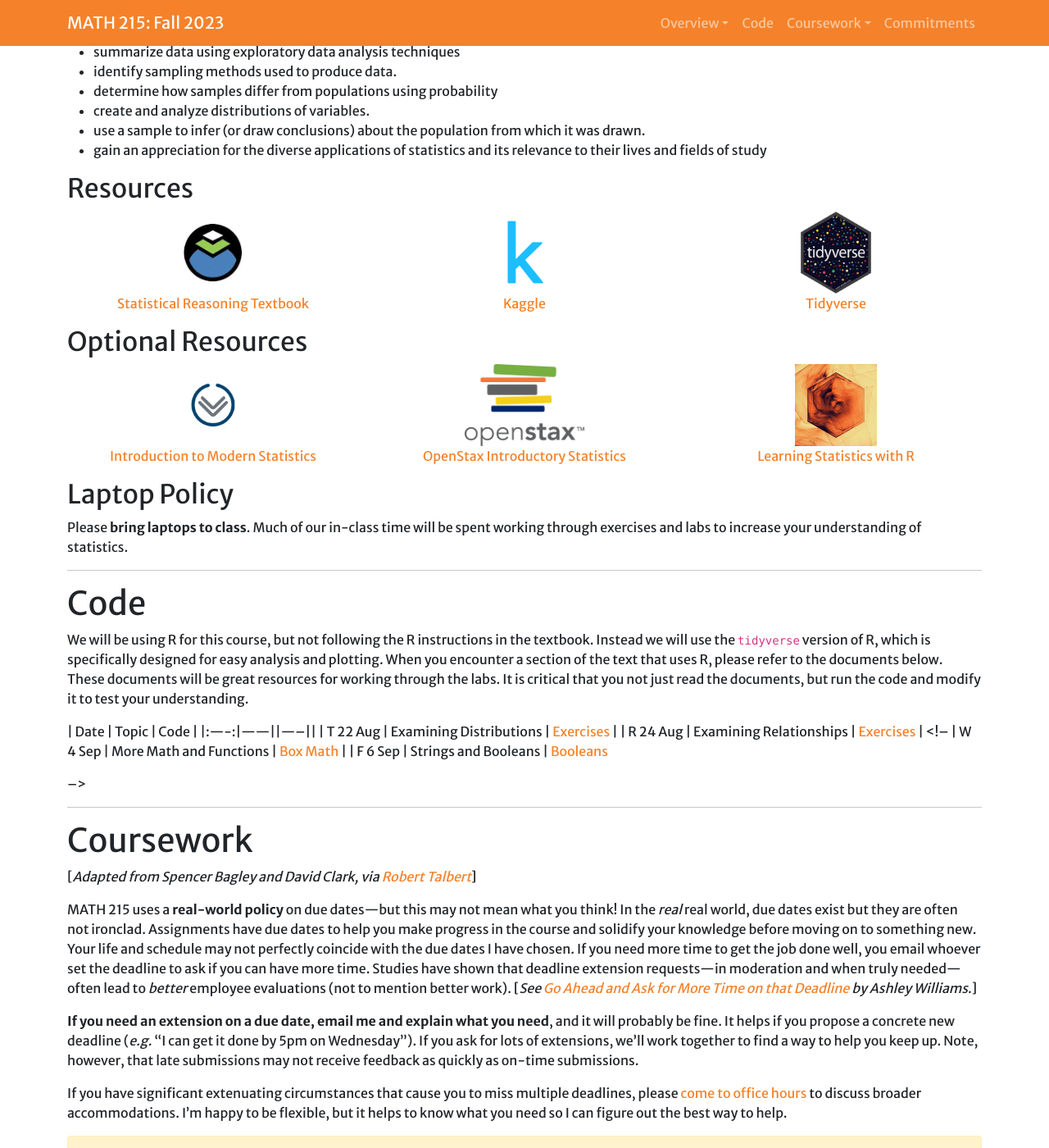
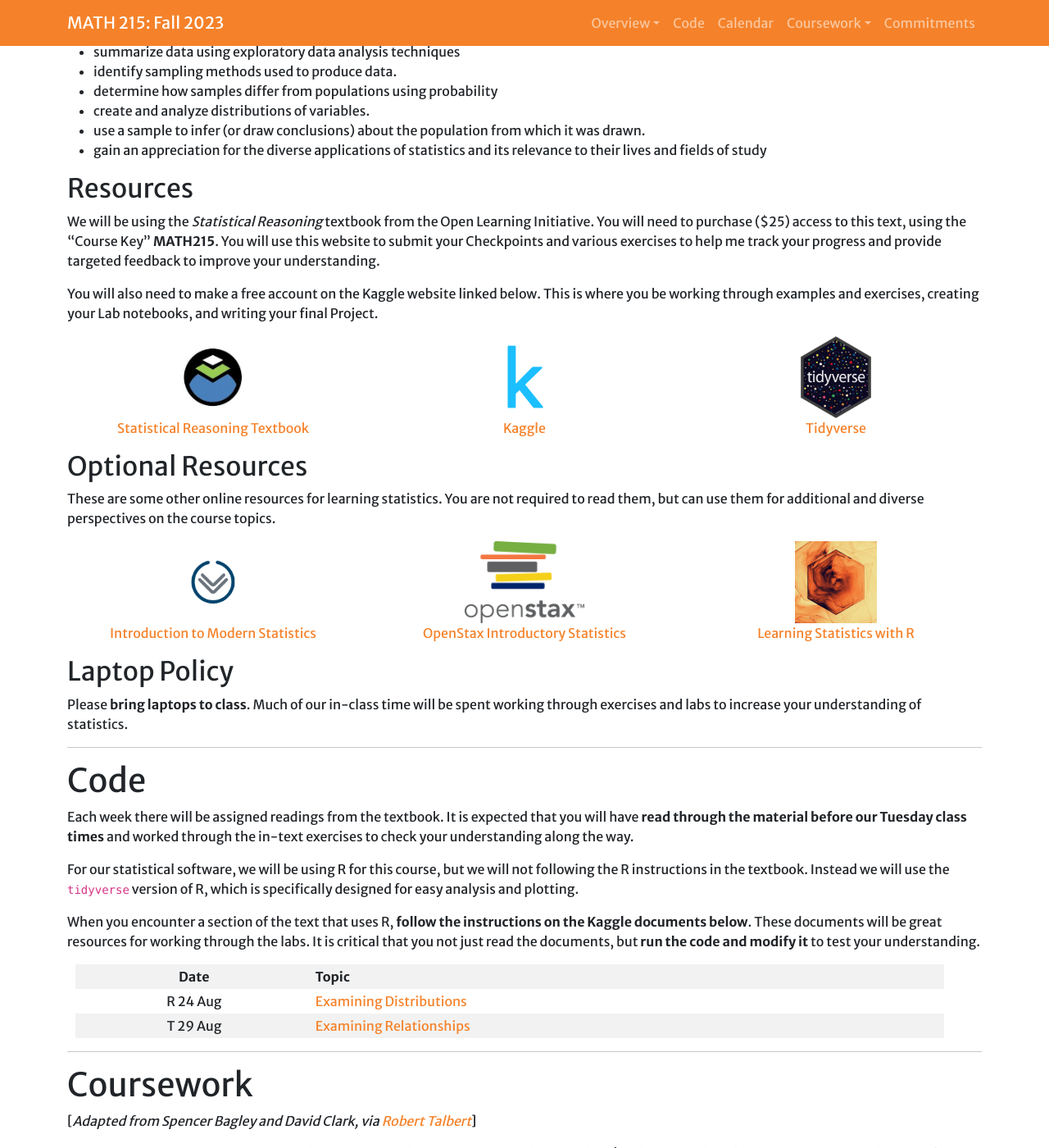
Before and after one commit to Hendrix-CS/math215, a Jekyll site: the page built from index.md, in a window 1280 px wide and 1400 px high, scrolled down 699 px. Shown: the whole window at 82% size. Built offline with Jekyll 4.4.1, drawn with Linux system fonts in a browser that asks for light colours; a script that is not in the unit is left out; some of the changed text lies outside the part shown.

Commit message:
Labs, Checkpoints, Textbook code

```diff
--- a/_config.yml
+++ b/_config.yml
@@ -40,6 +40,8 @@ navigation:
         url: '#resources'
   - page: Code
     url: '#inclasscode'
+  - page: Calendar
+    url: 'https://app.teamgantt.com/public/projects/calendar/2023-08-13?ids=3632637&projectIds=3632637&publicKeys=xejRn6hKircu&prefs=P2lkcz0zNjMyNjM3JnB1YmxpY19rZXlzPXhlalJuNmhLaXJjdQ%3D%3D'
   - title: Coursework
     subfolderitems:
       - page: Checkpoints
--- a/index.md
+++ b/index.md
@@ -27,31 +27,36 @@ By the end of this course, students will
 
 ## <a name="resources">Resources</a>
 
+We will be using the *Statistical Reasoning* textbook from the Open Learning Initiative. You will need to purchase ($25) access to this text, using the "Course Key" **MATH215**. You will use this website to submit your Checkpoints and various exercises to help me track your progress and provide targeted feedback to improve your understanding.
+
+You will also need to make a free account on the Kaggle website linked below. This is where you be working through examples and exercises, creating your Lab notebooks, and writing your final Project.
+
 {% include resources.html content=site.resources %}
 
 ## <a name="additional-resources">Optional Resources</a>
+
+These are some other online resources for learning statistics. You are not required to read them, but can use them for additional and diverse perspectives on the course topics.
 
 {% include resources.html content=site.extra-resources %}
 
 ## Laptop Policy
 
 Please **bring laptops to class**. Much of our in-class time will be spent working through exercises and labs to increase your understanding of statistics.
+
 <hr>
 
 # <a name="inclasscode">Code</a>
 
-We will be using R for this course, but not following the R instructions in the textbook. Instead we will use the `tidyverse` version of R, which is specifically designed for easy analysis and plotting. When you encounter a section of the text that uses R, please refer to the documents below. These documents will be great resources for working through the labs. It is critical that you not just read the documents, but run the code and modify it to test your understanding.
+Each week there will be assigned readings from the textbook. It is expected that you will have **read through the material before our Tuesday class times** and worked through the in-text exercises to check your understanding along the way.
 
+For our statistical software, we will be using R for this course, but we will not following the R instructions in the textbook. Instead we will use the `tidyverse` version of R, which is specifically designed for easy analysis and plotting.
 
-| Date | Topic | Code |
-|:----:|------||-----||
-| T 22 Aug | Examining Distributions | [Exercises](https://www.kaggle.com/code/markgoadrich/math-215-examining-distributions) |
-| R 24 Aug | Examining Relationships | [Exercises](https://www.kaggle.com/code/markgoadrich/math-215-examining-relationships) |
-<!--
-| W 4 Sep | More Math and Functions | [Box Math](https://boxmath-yorgey.notebooks.azure.com/j/notebooks/BoxMath.ipynb) |
-| F 6 Sep | Strings and Booleans | [Booleans](https://booleans-yorgey.notebooks.azure.com/j/notebooks/Strings%20and%20Booleans.ipynb)
+When you encounter a section of the text that uses R, **follow the instructions on the Kaggle documents below**. These documents will be great resources for working through the labs. It is critical that you not just read the documents, but **run the code and modify it** to test your understanding.
 
--->
+| Date | Topic |
+|:----:|-------|
+| R 24 Aug | [Examining Distributions](https://www.kaggle.com/code/markgoadrich/math-215-examining-distributions) |
+| T 29 Aug | [Examining Relationships](https://www.kaggle.com/code/markgoadrich/math-215-examining-relationships) |
 
 <hr>
 
@@ -98,12 +103,21 @@ However, the above only applies if you **made a reasonable attempt at the assign
 
 ## <a name="hwqz">Checkpoints</a>
 
+In each section, there will be Checkpoint exercises that you need to complete. These will be due **on Wednesdays at 5pm**. You may repeat the checkpoints to improve your score, and the most recent score will be recorded.
+
 ## <a name="labs">Labs</a>
 
+Much of your experience with statistics in this course will be through weekly labs. Each lab will be assigned with time allotted to work through the materials in class, and will be due **on Saturdays at 5pm**.
 
-Much of your experience with statistics in this course will be through weekly labs. Each lab will be assigned with time allotted to work through the materials in class, and will be due **on Saturdays**.
+As you work to answer the questions in the labs, you will need to be recording your answers in a Kaggle notebook. Use the Markdown sections to write up your thoughts and answers to the prompts, and use Code sections to write R code and generate your answers. To submit your labs, you will download your notebook (it will be a *.ipynb file) and hand it in through Teams.
 
 On these labs, you may work with a partner on the lab assignments. Their name must be listed on any code you hand in as joint work. A partnership should only turn in a **single copy** of the assignment.
+
+A **partially complete** lab will include correct code to help answer each question, and minimal answers to most of the lab prompts.
+A **complete** lab will do the above and include clear sections for each question, full explanations of each step of your code and reasoning, along with a reflection on your experience working through the lab.
+
+## <a name="participation">Participation</a>
+
 
 
 ## <a name="projects">Project</a>
```
